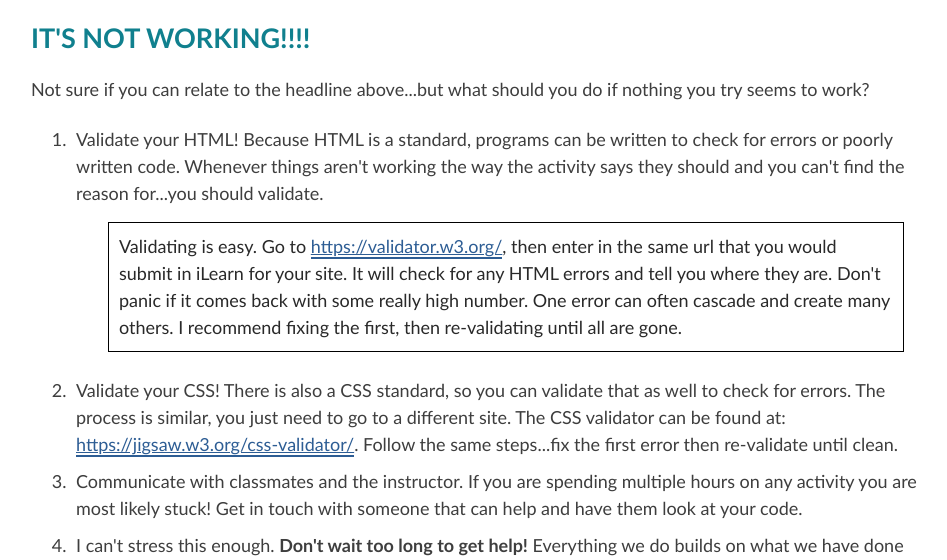
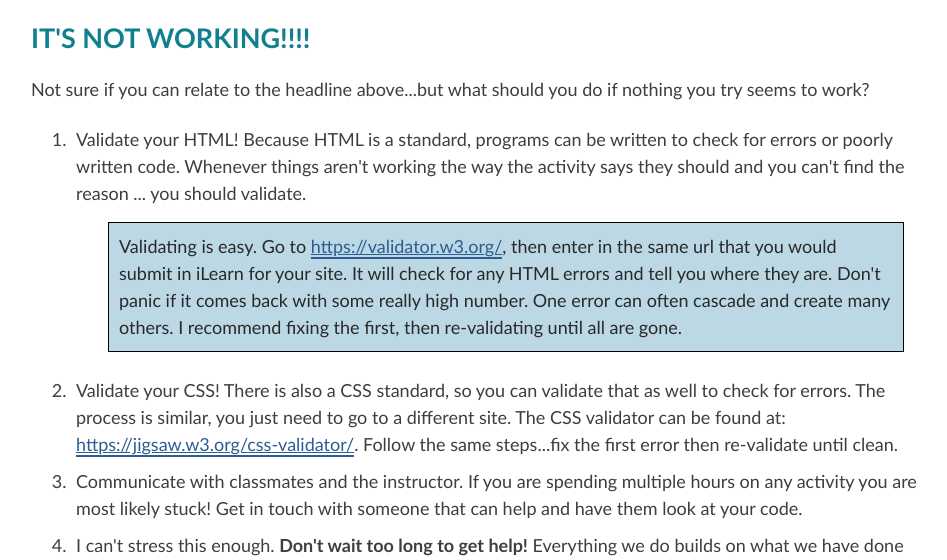
Before and after one commit to byui-wdd/wdd130, a PHP site: page /resources/w03-troubleshooting.html in a window 1280 px wide. Shown: the part 203-763 px from the top of the page, without its empty margins (154-1101 px from the left). Run offline with PHP 8.4, Linux system fonts and the light colour scheme.

Commit message:
color changes

```diff
--- a/css/course.css
+++ b/css/course.css
@@ -283,7 +283,7 @@ nav ul > li {
   padding: 10px;
   border: 1px solid black;
   color: #292929;
-  background: bbd8e4;
+  background: #bbd8e4;
 }
 
 /* Drop downs */
--- a/resources/w03-troubleshooting.html
+++ b/resources/w03-troubleshooting.html
@@ -24,7 +24,7 @@
             <p>Not sure if you can relate to the headline above...but what should you do if nothing you try seems to work?</p>
             <ol>
                 <li>Validate your HTML! Because HTML is a standard, programs can be written to check for errors or poorly
-                    written code. Whenever things aren't working the way the activity says they should and you can't find the reason for...you should validate.
+                    written code. Whenever things aren't working the way the activity says they should and you can't find the reason ... you should validate.
                     <p class="callout">Validating is easy. Go to <a href="https://validator.w3.org/" target="_blank">https://validator.w3.org/</a>,
                         then enter in the same url that you would submit in iLearn for your site. It will check for any HTML
                         errors and tell you where they are. Don't panic if it comes back with some really high number. One
```
